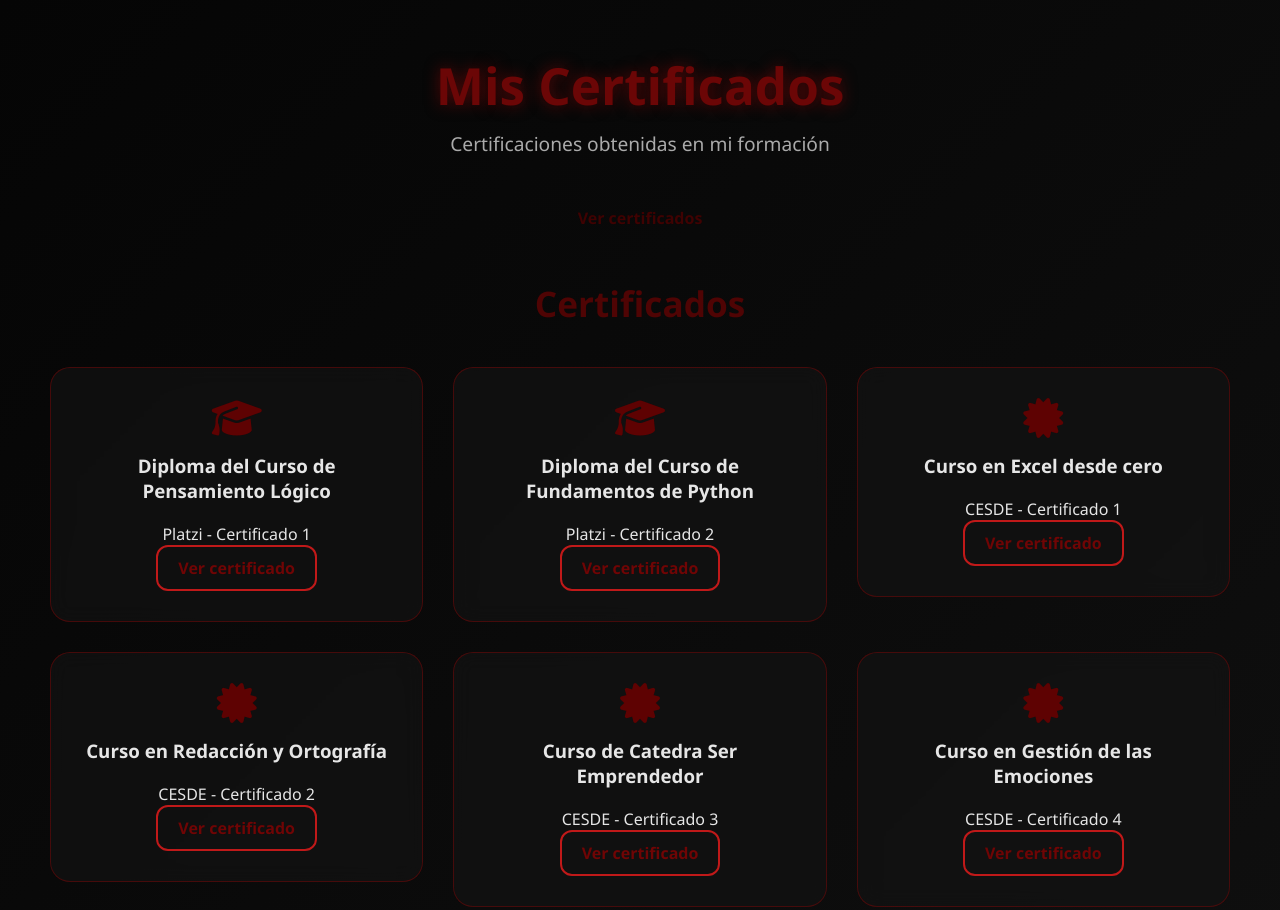
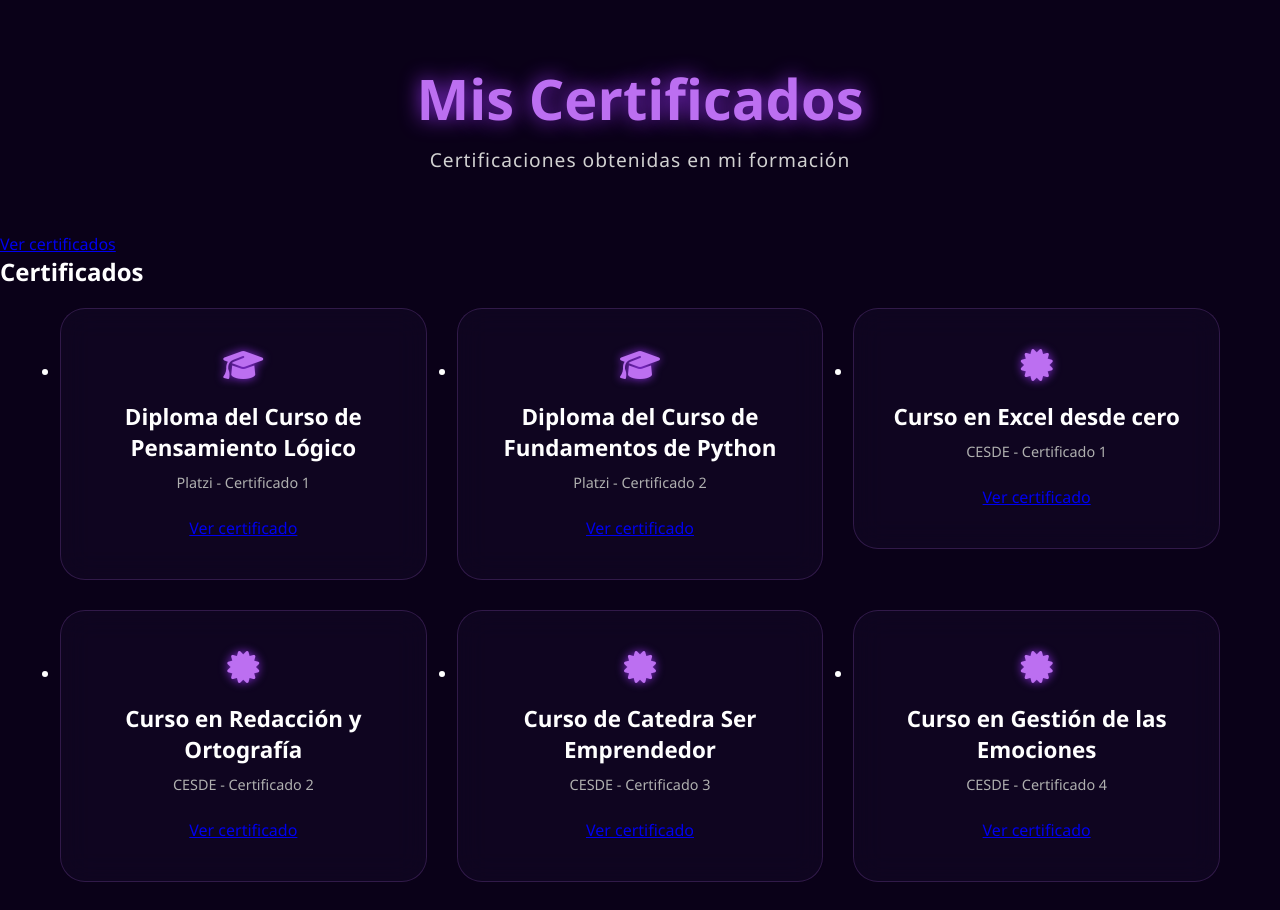
Before and after one commit to 123467898/certificados, a plain HTML site: page index.html in a window 1280 px wide. Shown: the top 910 px of the page. Drawn offline with Linux system fonts and the light colour scheme.

Commit message:
Update certificados.css

```diff
--- a/certificados.css
+++ b/certificados.css
@@ -1,4 +1,4 @@
-
+/* --- RESET Y BASE --- */
 * {
     margin: 0;
     padding: 0;
@@ -6,114 +6,146 @@
 }
 
 body {
-    font-family: 'Segoe UI', sans-serif;
-    background: linear-gradient(135deg, #050505, #0f0f0f);
-    color: #e6e6e6;
+    font-family: 'Segoe UI', Tahoma, sans-serif;
+    color: #ffffff;
+    overflow-x: hidden;
+    background-color: #0a0118;
 }
 
+/* --- CONFIGURACIÓN DEL FONDO (GIF CORREGIDO) --- */
+.background-gif {
+    position: fixed;
+    top: 0;
+    left: 0;
+    width: 100%;
+    height: 100%;
+    z-index: -1;
+    /* Enlace corregido y limpio */
+    background: url('https://i.pinimg.com/originals/b0/c2/98/b0c2988dae6c0f5b02e7433021a91f39.gif') no-repeat center center fixed;
+    background-size: cover;
+    filter: brightness(0.3) blur(2px);
+}
 
+/* --- ANIMACIONES --- */
+@keyframes fadeInUp {
+    from {
+        opacity: 0;
+        transform: translateY(30px);
+        filter: blur(5px);
+    }
+    to {
+        opacity: 1;
+        transform: translateY(0);
+        filter: blur(0);
+    }
+}
+
+/* --- HEADER --- */
 header {
     text-align: center;
-    padding: 50px 20px;
+    padding: 60px 20px;
+    animation: fadeInUp 1s ease-out;
 }
 
 header h1 {
-    font-size: 3.2rem;
-    color: #6b0606;
-    text-shadow: 0 0 15px #580606;
+    font-size: 3.5rem;
+    color: #bc6ff1;
+    text-shadow: 0 0 20px #892cdc;
+    margin-bottom: 10px;
 }
 
 header p {
-    margin-top: 10px;
-    color: #aaa;
+    color: #d1d1d1;
     font-size: 1.2rem;
+    letter-spacing: 1px;
 }
 
-
-nav {
-    text-align: center;
-    margin-bottom: 30px;
-}
-
-nav a {
-    color: #3f0202;
-    text-decoration: none;
-    font-weight: bold;
-}
-
-
-main {
-    padding: 20px 50px;
-}
-
-
-h2 {
-    text-align: center;
-    font-size: 2.2rem;
-    margin-bottom: 40px;
-    color: #4f0404;
-}
-
-
+/* --- GRID DE TARJETAS --- */
 .grid {
-    list-style: none;
     display: grid;
     grid-template-columns: repeat(auto-fit, minmax(280px, 1fr));
     gap: 30px;
+    max-width: 1200px;
+    margin: 0 auto;
+    padding: 20px;
 }
 
-
 .card {
-    backdrop-filter: blur(10px);
-    background: rgba(20, 20, 20, 0.6);
-    border: 1px solid rgba(154, 6, 6, 0.4);
-    border-radius: 20px;
-    padding: 30px;
+    background: rgba(20, 10, 40, 0.5); /* Efecto Glassmorphism[cite: 3, 4] */
+    backdrop-filter: blur(15px);
+    border: 1px solid rgba(188, 111, 241, 0.2);
+    border-radius: 25px;
+    padding: 40px 20px;
     text-align: center;
-    transition: 0.3s;
+    position: relative;
+    transition: 0.4s cubic-bezier(0.175, 0.885, 0.32, 1.275);
+    animation: fadeInUp 0.8s ease-out both;
 }
 
+/* Retraso de animación para cada tarjeta[cite: 3] */
+.card:nth-child(1) { animation-delay: 0.1s; }
+.card:nth-child(2) { animation-delay: 0.2s; }
+.card:nth-child(3) { animation-delay: 0.3s; }
+.card:nth-child(4) { animation-delay: 0.4s; }
+.card:nth-child(5) { animation-delay: 0.5s; }
+.card:nth-child(6) { animation-delay: 0.6s; }
+.card:nth-child(7) { animation-delay: 0.7s; }
 
 .card:hover {
-    transform: translateY(-10px);
-    box-shadow: 0 0 30px #720413;
+    transform: scale(1.05);
+    border-color: #bc6ff1;
+    box-shadow: 0 0 40px rgba(137, 44, 220, 0.5);
+    background: rgba(30, 15, 60, 0.7);
 }
 
+.emoji-tag {
+    font-size: 2.5rem;
+    display: block;
+    margin-bottom: 10px;
+}
 
 .icon {
-    font-size: 2.5rem;
-    color: #5e0202;
-    margin-bottom: 15px;
+    font-size: 2rem;
+    color: #bc6ff1;
+    margin-bottom: 20px;
+    filter: drop-shadow(0 0 5px #892cdc);
 }
 
-
 .card h3 {
-    margin-bottom: 20px;
+    font-size: 1.4rem;
+    margin-bottom: 10px;
+    font-weight: 600;
 }
 
+.card p {
+    color: #b0b0b0;
+    font-size: 0.9rem;
+    margin-bottom: 25px;
+}
 
-.card a {
+/* --- BOTONES --- */
+.btn {
     display: inline-block;
-    padding: 10px 20px;
-    border: 2px solid #c01919;
-    border-radius: 12px;
-    color: #6f0505;
+    padding: 12px 25px;
+    background: linear-gradient(90deg, #4b0082, #892cdc);
+    color: white;
     text-decoration: none;
+    border-radius: 50px;
     font-weight: bold;
     transition: 0.3s;
+    border: 1px solid rgba(255, 255, 255, 0.1);
 }
 
-
-.card a:hover {
-    background: #ac080d;
-    color: black;
-    box-shadow: 0 0 20px #911023;
+.btn:hover {
+    box-shadow: 0 0 20px #bc6ff1;
+    filter: brightness(1.2);
+    transform: translateY(-2px);
 }
 
-
+/* --- FOOTER --- */
 footer {
     text-align: center;
-    padding: 25px;
-    margin-top: 40px;
+    padding: 50px;
     color: #777;
+    font-size: 0.9rem;
 }
```
